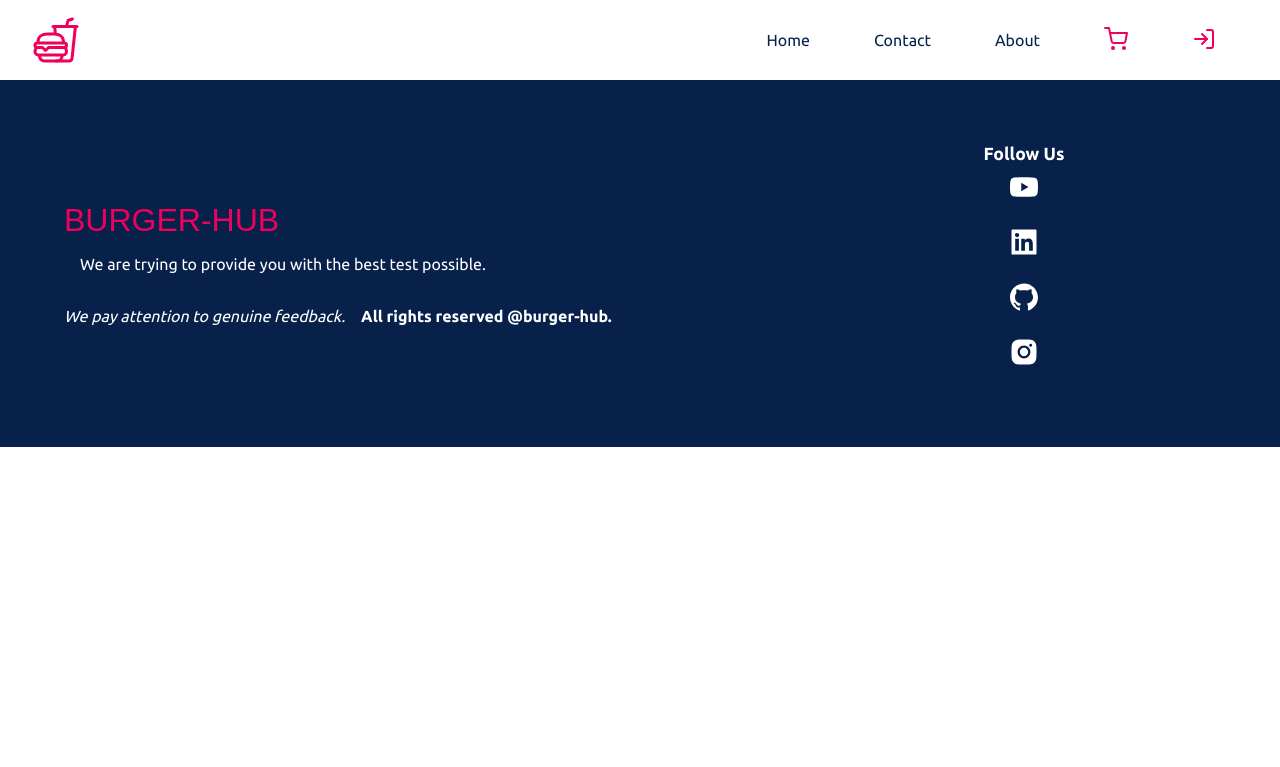
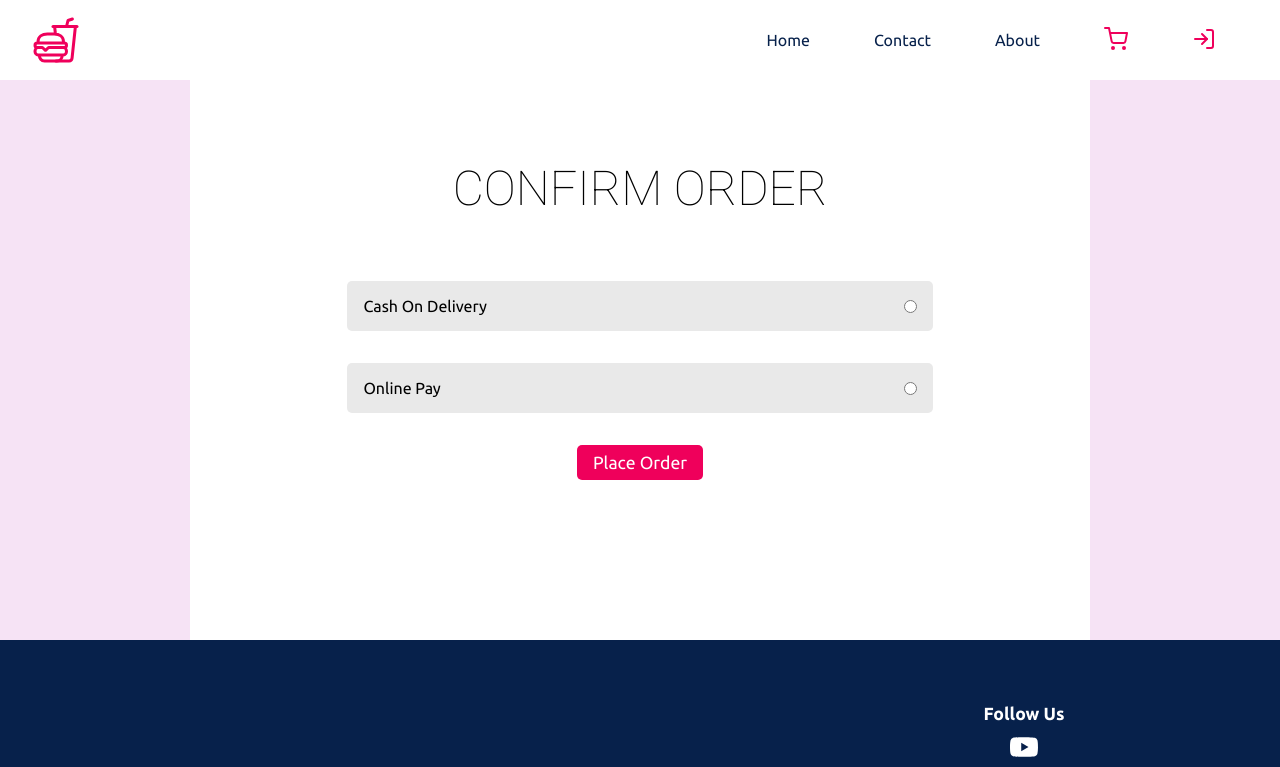
Before and after one commit to abhijitnr/BURGER-HUB-MERN, a React (Create React App) app in the folder frontend/: page /confirmorder in a window 1280 px wide. Shown: the top 767 px of the page. Built offline with nearby package versions, Linux system fonts and the light colour scheme.

Commit message:
ConfirmOrder page completed

```diff
--- a/frontend/src/App.js
+++ b/frontend/src/App.js
@@ -6,6 +6,7 @@
 import Contact from "./components/contact/Contact";
 import Cart from "./components/cart/Cart";
 import Shipping from "./components/cart/Shipping";
+import ConfirmOrder from "./components/cart/ConfirmOrder";
 
 import "./styles/app.scss";
 import "./styles/header.scss";
@@ -16,6 +17,7 @@
 import "./styles/contact.scss";
 import "./styles/cart.scss";
 import "./styles/shipping.scss";
+import "./styles/confirmOrder.scss";
 
 function App() {
   return (
@@ -29,6 +31,7 @@
         <Route path="/about" element={<h1>ABOUT</h1>} />
         <Route path="/cart" element={<Cart />} />
         <Route path="/shipping" element={<Shipping />} />
+        <Route path="/confirmorder" element={<ConfirmOrder />} />
       </Routes>
 
       {/* Footer */}
--- /dev/null
+++ b/frontend/src/components/cart/ConfirmOrder.jsx
@@ -0,0 +1,27 @@
+import React from "react";
+
+const ConfirmOrder = () => {
+  return (
+    <section className="confirmOrder">
+      <main>
+        <h1>Confirm Order</h1>
+
+        <form>
+          <div>
+            <label>Cash On Delivery</label>
+            <input type="radio" name="payment" />
+          </div>
+
+          <div>
+            <label>Online Pay</label>
+            <input type="radio" name="payment" />
+          </div>
+
+          <button type="submit">Place Order</button>
+        </form>
+      </main>
+    </section>
+  );
+};
+
+export default ConfirmOrder;
--- /dev/null
+++ b/frontend/src/styles/confirmOrder.scss
@@ -0,0 +1,68 @@
+@import "colors";
+
+.confirmOrder {
+  background-color: $pink;
+  width: 100%;
+  height: 70vh;
+
+  > main {
+    height: 100%;
+    background-color: white;
+    max-width: 900px;
+    margin: auto;
+    padding: 2rem;
+
+    > h1 {
+      text-transform: uppercase;
+      text-align: center;
+      margin: 3rem;
+      font: 100 3rem "Roboto";
+    }
+
+    > form {
+      display: flex;
+      flex-direction: column;
+      align-items: center;
+
+      > div {
+        width: 70%;
+        display: flex;
+        align-items: center;
+        justify-content: space-between;
+        background-color: rgb(233, 233, 233);
+        margin: 1rem;
+        border-radius: 5px;
+        padding: 1rem;
+      }
+
+      > button {
+        background-color: $red;
+        color: white;
+        outline: none;
+        border: none;
+        padding: 0.5rem 1rem;
+        border-radius: 5px;
+        margin: 1rem;
+        text-align: center;
+        cursor: pointer;
+        font-size: 1.1rem;
+
+        &:hover {
+          background-color: $reddark;
+        }
+      }
+    }
+  }
+}
+
+@media screen and (max-width: 600px) {
+  .confirmOrder > main > form {
+    > div {
+      width: 100%;
+    }
+
+    > button {
+      width: 100%;
+    }
+  }
+}
```
